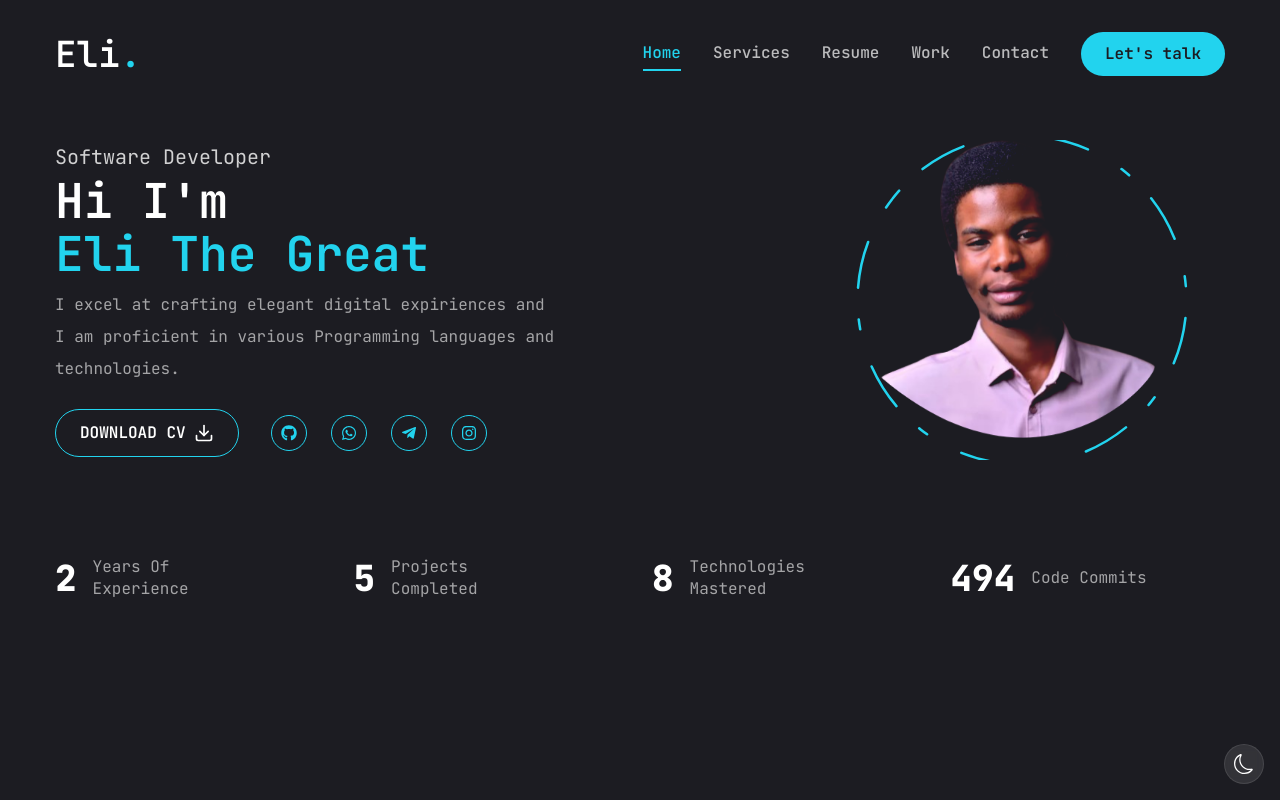
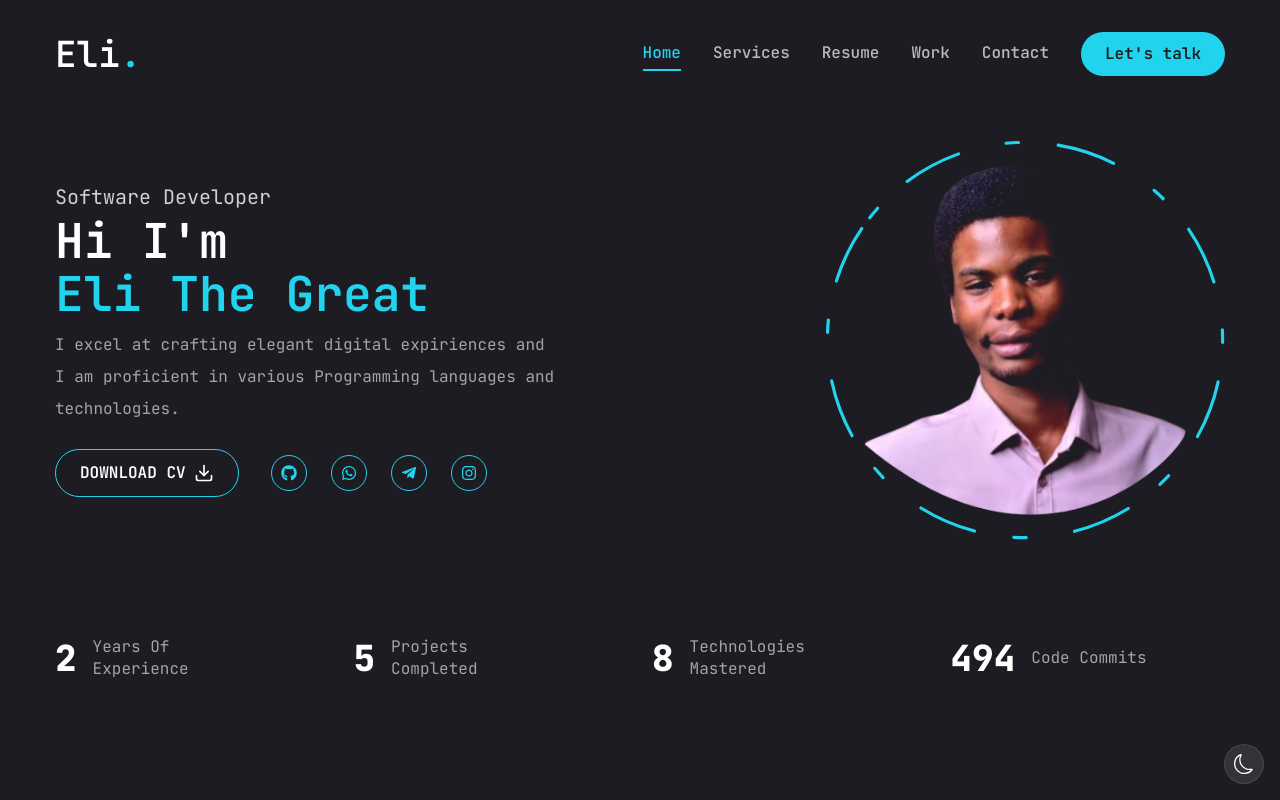
Before and after one commit to ETG1/Eli, a Next.js app: page / in a window 1280 px wide. Built offline with nearby package versions, Linux system fonts and the light colour scheme.

Commit message:
fit the photo perfectly within the circle

```diff
--- a/components/Photo.jsx
+++ b/components/Photo.jsx
@@ -5,34 +5,18 @@ import Image from "next/image";
 
 const Photo = () => {
   return (
-    <div className="w-full h-full relative">
+    <div className="w-full h-full relative flex items-center justify-center">
       <motion.div
         initial={{ opacity: 0 }}
         animate={{
           opacity: 1,
           transition: { delay: 2, duration: 0.4, ease: "easeIn"},
-        }}>
-        {/* Image */}
-        <motion.div
-          initial={{ opacity: 0 }}
-          animate={{
-            opacity: 1,
-            transition: { delay: 2.4, duration: 0.4, ease: "easeInOut"},
-          }}
-          className="w-[248px] h-[248px] xl:w-[398px] xl:h-[298px] absolute"
-        >
-          <Image
-            src="/assets/Ph0t0.png"
-            priority
-            quality={100}
-            fill
-            alt=""
-            className="object-contain mix-blend-darken dark:mix-blend-lighten"
-          />
-        </motion.div>
+        }}
+        className="relative"
+      >
         {/* Circle */}
         <motion.svg
-          className="w-[250px] h-[250px] xl:w-[406px] xl:h-[320px]"
+          className="w-[250px] h-[250px] xl:w-[400px] xl:h-[400px]"
           fill="transparent"
           viewBox="0 0 506 506"
           xmlns="http://www.w3.org/2000/svg"
@@ -40,7 +24,7 @@ const Photo = () => {
           <motion.circle
             cx="253"
             cy="253"
-            r="260"
+            r="250"
             stroke="#22d3ee"
             strokeWidth="4"
             strokeLinecap="round"
@@ -57,6 +41,26 @@ const Photo = () => {
             }}
           />
         </motion.svg>
+        {/* Image */}
+        <motion.div
+          initial={{ opacity: 0 }}
+          animate={{
+            opacity: 1,
+            transition: { delay: 2.4, duration: 0.4, ease: "easeInOut"},
+          }}
+          className="absolute inset-0 flex items-center justify-center"
+        >
+          <div className="w-[220px] h-[220px] xl:w-[350px] xl:h-[350px] relative">
+            <Image
+              src="/assets/Ph0t0.png"
+              priority
+              quality={100}
+              fill
+              alt=""
+              className="object-contain mix-blend-darken dark:mix-blend-lighten"
+            />
+          </div>
+        </motion.div>
       </motion.div>
     </div>
   );
```
